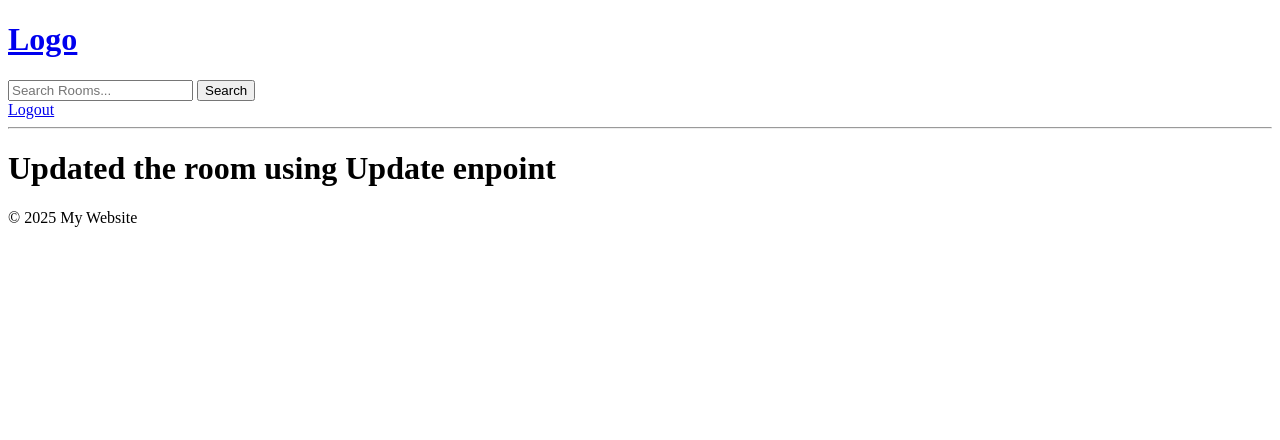
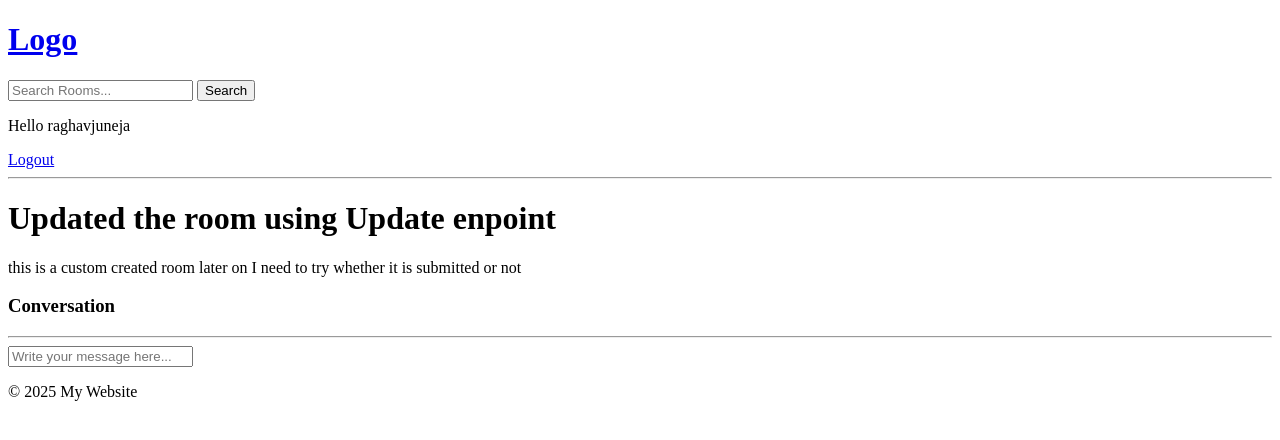
Before and after one commit to theraghavjuneja/djangoooo, a Django app: page /room/9/ in a window 1280 px wide. Shown: the top 440 px of the page. Run offline with Django 5.2, Linux system fonts and the light colour scheme; the first user in the database is signed in; data comes from the database, SQL or seed files in the repository.

Commit message:
Added messaging -redirect feature

```diff
--- a/django-chat-room-final-app/chatroom/base/models.py
+++ b/django-chat-room-final-app/chatroom/base/models.py
@@ -20,7 +20,7 @@ class Room(models.Model):
 class Message(models.Model):
     user=models.ForeignKey(User,on_delete=models.CASCADE)
     room=models.ForeignKey(Room,on_delete=models.CASCADE)
-    body=models.TextField()
+    body = models.TextField(null=True, blank=True)
     updated=models.DateTimeField(auto_now=True)
     created=models.DateTimeField(auto_now_add=True)
     def __str__(self):
--- a/django-chat-room-final-app/chatroom/base/templates/base/home.html
+++ b/django-chat-room-final-app/chatroom/base/templates/base/home.html
@@ -30,8 +30,10 @@
         <div>
             {% for room in rooms %}
             <div>
+                {% if request.user == room.host %}
                 <a href="{% url 'update-room' room.id %}">Edit</a>
                 <a href="{% url 'delete-room' room.id %}">Delete</a>
+                {% endif %}
                 <span>@{{ room.host.username }}</span>
                 <h5>{{ room.id }} --- <a href="{% url 'room' room.id %}">{{ room.name }}</a></h5>
                 <small>{{ room.topic.name }}</small>
--- a/django-chat-room-final-app/chatroom/base/templates/base/room.html
+++ b/django-chat-room-final-app/chatroom/base/templates/base/room.html
@@ -6,4 +6,27 @@
         <!-- <h1>{{room.description}}</h1> -->
     </div>
 </div>
+<p>{{room.description}}</p>
+<div class="comment-wrapper">
+    <h3>Conversation</h3>
+    <hr>
+
+    {% for message in room_messages  %}
+
+        <div>
+            <small>@{{message.user}} {{message.created|timesince }} </small>
+            <p>{{message.body}}</p>
+            <hr>
+
+        </div>
+    {% endfor %}
+</div>
+{% if request.user.is_authenticated %}
+<div class="comment-form">
+    <form method="POST" action="">
+        {% csrf_token %}
+        <input type= "text" name="body" placeholder="Write your message here...">
+    </form>
+</div>
+{% endif %}
 {% endblock %}
--- a/django-chat-room-final-app/chatroom/base/urls.py
+++ b/django-chat-room-final-app/chatroom/base/urls.py
@@ -3,6 +3,7 @@ from . import views
 urlpatterns=[
     path('login/',views.loginPage,name="login"),
     path('logout/',views.logoutUser,name="logout"),
+    path('register/',views.registerUser,name='register'),
     path('',views.home,name='home'),
     path('room/<int:pk>/',views.room,name='room'),
     path('create-room/', views.createRoom, name='create-room'),
--- a/django-chat-room-final-app/chatroom/base/views.py
+++ b/django-chat-room-final-app/chatroom/base/views.py
@@ -2,14 +2,18 @@ from django.shortcuts import render,redirect
 from django.db.models import Q #with q we can wrap search parameyers or/and
 from django.contrib.auth.decorators import login_required
 from django.http import HttpResponse
-from .models import Room,Topic
+from .models import Room,Topic,Message
 from .forms import RoomForm
 from django.contrib.auth.models import User
 from django.contrib import messages
 from django.contrib.auth import authenticate,login,logout
+from django.contrib.auth.forms import UserCreationForm
 def loginPage(request):
+    page='login'
+    if request.user.is_authenticated:
+        return redirect('home')
     if request.method=='POST':
-        username=request.POST.get('username')
+        username=request.POST.get('username').lower()
         password=request.POST.get('password')
         try:
             user=User.objects.get(username=username)
@@ -23,11 +27,25 @@ def loginPage(request):
             messages.error(request,'Username or password doesnt exist')
 
 
-    context={}
+    context={'page':page}
     return render(request,'base/login_register.html',context)
 def logoutUser(request):
     logout(request)
     return redirect('home')
+def registerUser(request):
+    # page='register'
+    form=UserCreationForm()
+    if request.method=='POST':
+        form=UserCreationForm(request.POST)
+        if form.is_valid():
+            user=form.save(commit=False)
+            user.username=user.username.lower()
+            user.save()
+            login(request,user) #login the necessary user
+            return redirect('home')
+        else:
+            messages.error(request,'An error occured during registration')
+    return render(request,'base/login_register.html',{'form':form})
 def home(request):
     q=request.GET.get('q') if request.GET.get('q')!=None else '' # to get the query i.e. ?q="what"
     # rooms=Room.objects.all()
@@ -42,7 +60,18 @@ def home(request):
     return render(request,'base/home.html',context)
 def room(request,pk):
     room=Room.objects.get(id=pk) # get the room having id=pk
-    context={'room':room}
+    # retrieve all messages related to a specific room object
+    room_messages=room.message_set.all().order_by('-created')
+    if request.method=='POST':
+        message=Message.objects.create(
+            user=request.user,
+            room=room,
+            body=request.POST.get('body')
+        )
+        # redirect reloads the page
+        return redirect('room',pk=room.id)
+    print(room_messages)
+    context = {'room': room, 'room_messages': room_messages}
     return render(request,'base/room.html',context)
 @login_required(login_url='login')
 def createRoom(request):
--- a/django-chat-room-final-app/chatroom/templates/navbar.html
+++ b/django-chat-room-final-app/chatroom/templates/navbar.html
@@ -6,6 +6,7 @@
     <button type="submit">Search</button>
 </form>
 {% if request.user.is_authenticated %}
+<P>Hello {{request.user}}</P>
 <a href="{% url 'logout' %}">Logout</a>
 {% else %}
 <a href="{% url 'login' %}">Login</a>
```
Also changed, not shown: django-chat-room-final-app/chatroom/base/templates/base/login_register.html (+16 -2 lines), django-chat-room-final-app/chatroom/base/migrations/0003_alter_room_options_message_ody.py (added), django-chat-room-final-app/chatroom/base/migrations/0004_rename_ody_message_body.py (added), django-chat-room-final-app/chatroom/db.sqlite3.
